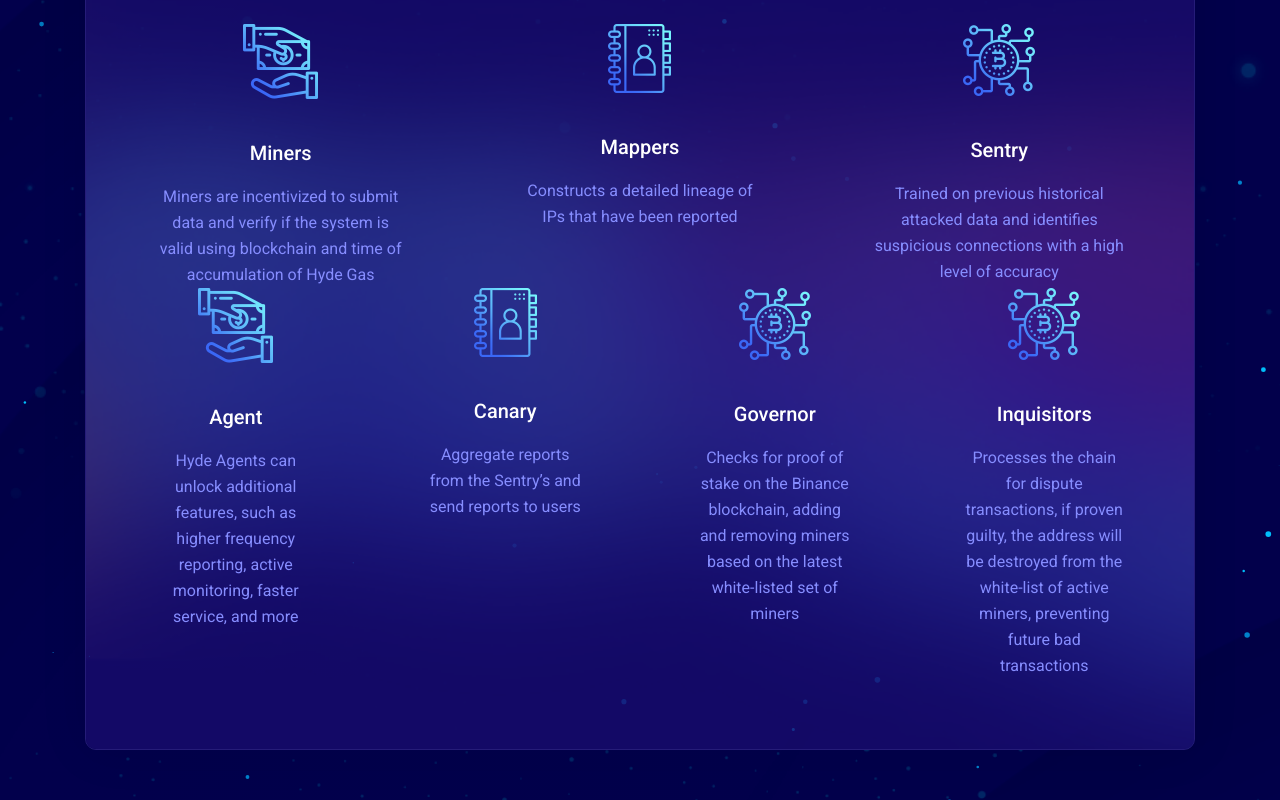
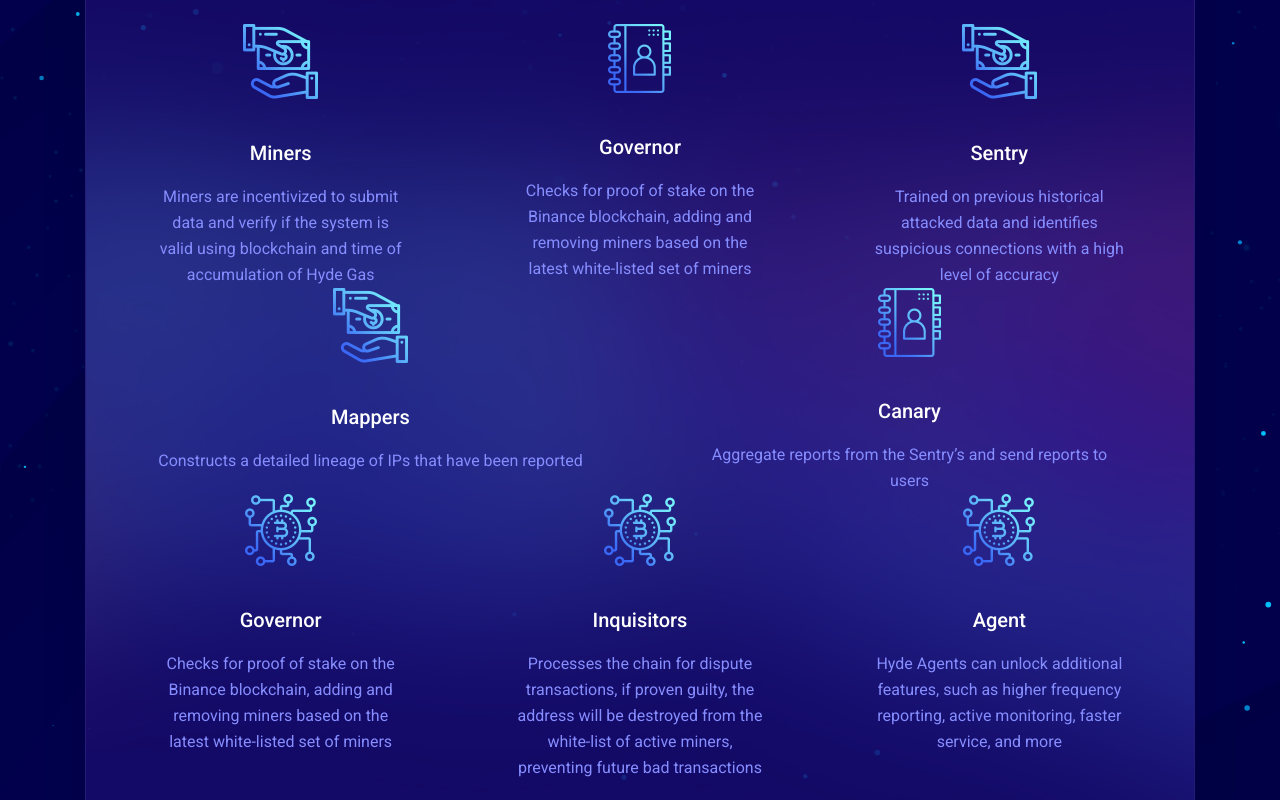
Before and after one commit to HYDEAI/HYDEAI.github.io, a plain HTML site: page new/index.html in a window 1280 px wide. Shown: the part 1800-2600 px from the top of the page. Drawn offline with nearby package versions, Linux system fonts and the light colour scheme; animation ran at ten frames a second; files whose address does not match are found by name.

Commit message:
Update index.html

```diff
--- a/new/index.html
+++ b/new/index.html
@@ -350,20 +350,20 @@
                       </p>
                   </div>
               </div><!-- col end -->
-              <div class="col-md-4 wow fadeInUp" data-wow-duration="2s">
+              <div class="col-md-4 wow fadeInUp" data-wow-duration="1.75s">
                   <div class="single-feaured-item">
                       <img src="assets/images/feature/icon-2.png" alt="">
                       <h3 class="feature-title">
-                        Mappers
+                        Governor
                       </h3>
                       <p>
-                         Constructs a detailed lineage of IPs that have been reported
+                         Checks for proof of stake on the Binance blockchain, adding and removing miners based on the latest white-listed set of miners
                       </p>
                   </div>
               </div><!-- col end -->
-              <div class="col-md-4 wow fadeInUp" data-wow-duration="2.5s">
+              <div class="col-md-4 wow fadeInUp" data-wow-duration="2s">
                   <div class="single-feaured-item">
-                      <img src="assets/images/feature/icon-3.png" alt="">
+                      <img src="assets/images/feature/icon-1.png" alt="">
                       <h3 class="feature-title">
                          Sentry
                       </h3>
@@ -374,29 +374,31 @@
               </div><!-- col end -->
           </div><!-- row end -->
           <div class="row">
-              <div class="col-md-3 wow fadeInUp" data-wow-duration="1.5s">
+              <div class="col-md-6 wow fadeInUp" data-wow-duration="2.25s">
                   <div class="single-feaured-item">
                       <img src="assets/images/feature/icon-1.png" alt="">
                       <h3 class="feature-title">
-                         Agent
+                         Mappers
                       </h3>
                       <p>
-                         Hyde Agents can unlock additional features, such as higher frequency reporting, active monitoring, faster service, and more
+                         Constructs a detailed lineage of IPs that have been reported
                       </p>
                   </div>
               </div><!-- col end -->
-              <div class="col-md-3 wow fadeInUp" data-wow-duration="2s">
+              <div class="col-md-6 wow fadeInUp" data-wow-duration="2.5s">
                   <div class="single-feaured-item">
                       <img src="assets/images/feature/icon-2.png" alt="">
                       <h3 class="feature-title">
                         Canary
                       </h3>
                       <p>
-                         Aggregate reports from the Sentry’s and send reports to users
+                        Aggregate reports from the Sentry’s and send reports to users
                       </p>
                   </div>
               </div><!-- col end -->
-              <div class="col-md-3 wow fadeInUp" data-wow-duration="2.5s">
+          </div><!-- row end -->
+          <div class="row">
+              <div class="col-md-4 wow fadeInUp" data-wow-duration="2.75s">
                   <div class="single-feaured-item">
                       <img src="assets/images/feature/icon-3.png" alt="">
                       <h3 class="feature-title">
@@ -407,7 +409,7 @@
                       </p>
                   </div>
               </div><!-- col end -->
-              <div class="col-md-3 wow fadeInUp" data-wow-duration="2.5s">
+              <div class="col-md-4 wow fadeInUp" data-wow-duration="3s">
                   <div class="single-feaured-item">
                       <img src="assets/images/feature/icon-3.png" alt="">
                       <h3 class="feature-title">
@@ -415,6 +417,17 @@
                       </h3>
                       <p>
                          Processes the chain for dispute transactions, if proven guilty, the address will be destroyed from the white-list of active miners, preventing future bad transactions
+                      </p>
+                  </div>
+              </div><!-- col end -->
+              <div class="col-md-4 wow fadeInUp" data-wow-duration="3.25s">
+                  <div class="single-feaured-item">
+                      <img src="assets/images/feature/icon-3.png" alt="">
+                      <h3 class="feature-title">
+                         Agent
+                      </h3>
+                      <p>
+                         Hyde Agents can unlock additional features, such as higher frequency reporting, active monitoring, faster service, and more
                       </p>
                   </div>
               </div><!-- col end -->
```
